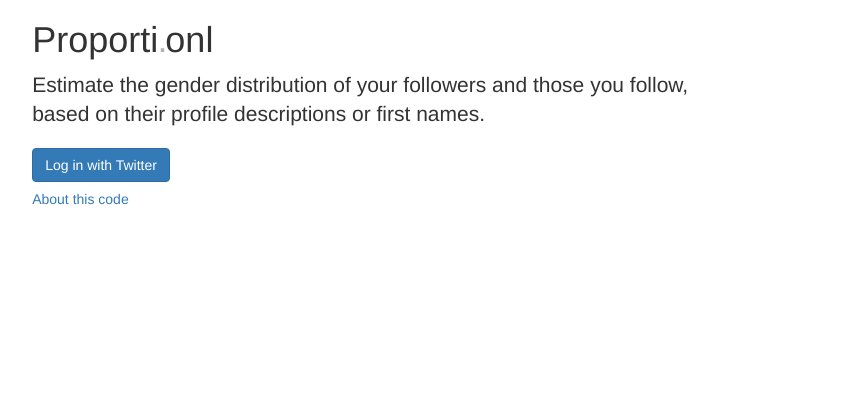
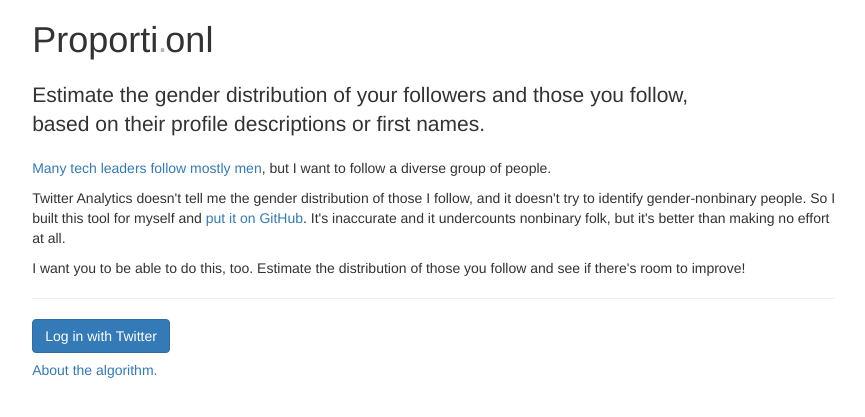
Before and after one commit to ajdavis/proporti.onl, a Flask app: page / in a window 1280 px wide. Shown: the top 417 px of the page, without its empty margins (102-967 px from the left). Run offline with Flask 2, Linux system fonts and the light colour scheme; parts of the project's set-up code (start-up, migrations or seed data) failed here and were passed over; some libraries are stand-ins or nearby versions.

Commit message:
Clearer explanation of intent.

```diff
--- a/templates/index.html
+++ b/templates/index.html
@@ -101,8 +101,14 @@
   {% endwith %}
 
   <h1>Proport<span style="letter-spacing: -0.02em">i</span><span style="color: #b4b4b4; letter-spacing: -0.06em"">.</span>onl</h1>
-  <p class="lead">Estimate the gender distribution of your followers and those you follow,<br>
-    based on their profile descriptions or first names.</p>
+  <h1 class="lead">Estimate the gender distribution of your followers and those you follow,<br>
+    based on their profile descriptions or first names.</h1>
+  <p><a href="https://www.theguardian.com/technology/2016/oct/04/twitter-women-gender-elon-musk-tim-cook">Many tech leaders follow mostly men</a>, but I want to follow a diverse group of people.</p>
+  <p>Twitter Analytics doesn't tell me the gender distribution of those I follow, and it doesn't try to identify gender-nonbinary people.
+    So I built this tool for myself and <a href="https://github.com/ajdavis/twitter-gender-distribution/">put it on GitHub</a>. It's inaccurate and it undercounts nonbinary folk, but it's better than making no effort at all.
+  </p>
+  <p>I want you to be able to do this, too. Estimate the distribution of those you follow and see if there's room to improve!</p>
+  <hr>
 
   {% if session.get('twitter_user') %}
     <h4>Hello, @{{ session.twitter_user }}.</h4>
@@ -157,7 +163,7 @@
 
   </div>
   <div class="col-md-8 col-md-offset-1">
-    <h5><a href="https://emptysqua.re/blog/gender-of-twitter-users-i-follow/">About this code</a></h5>
+    <h5><a href="https://emptysqua.re/blog/gender-of-twitter-users-i-follow/">About the algorithm.</a></h5>
   </div>
 </div>
 <script>
```
Also changed, not shown: README.md.
